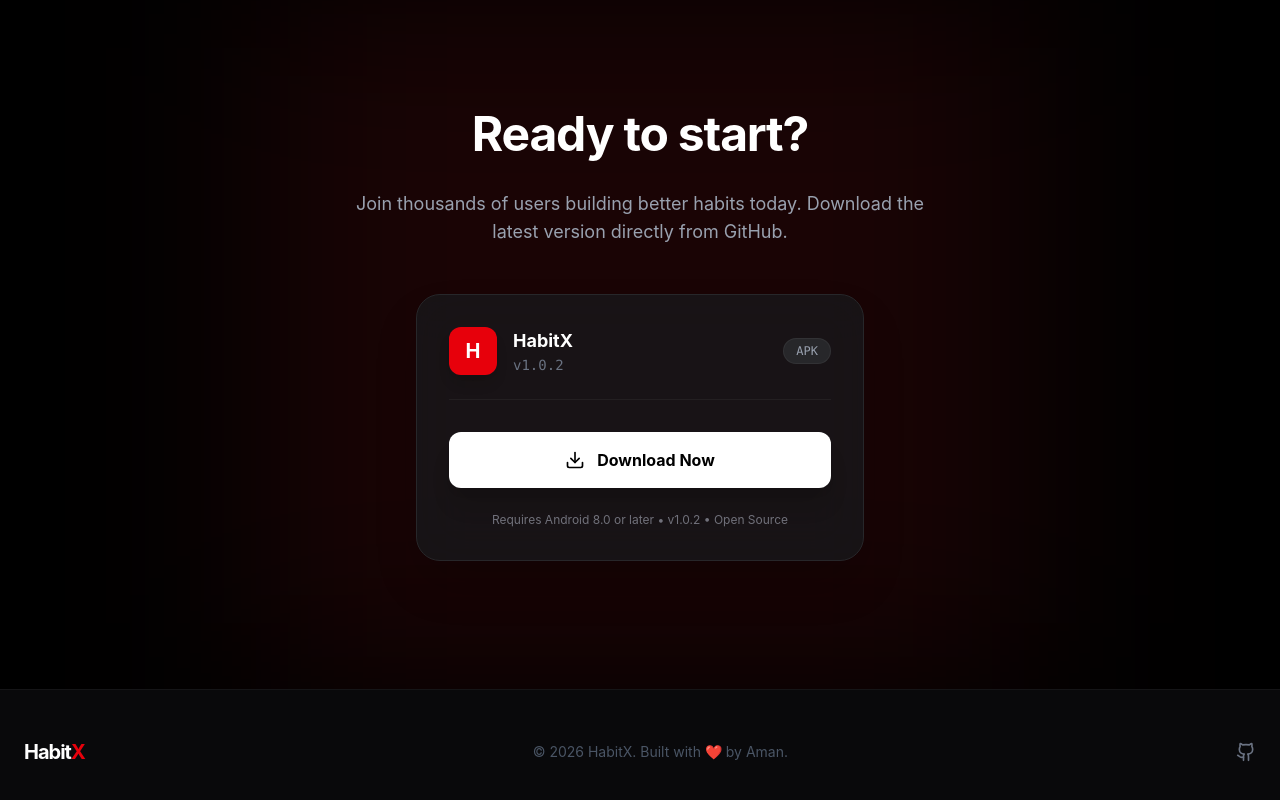
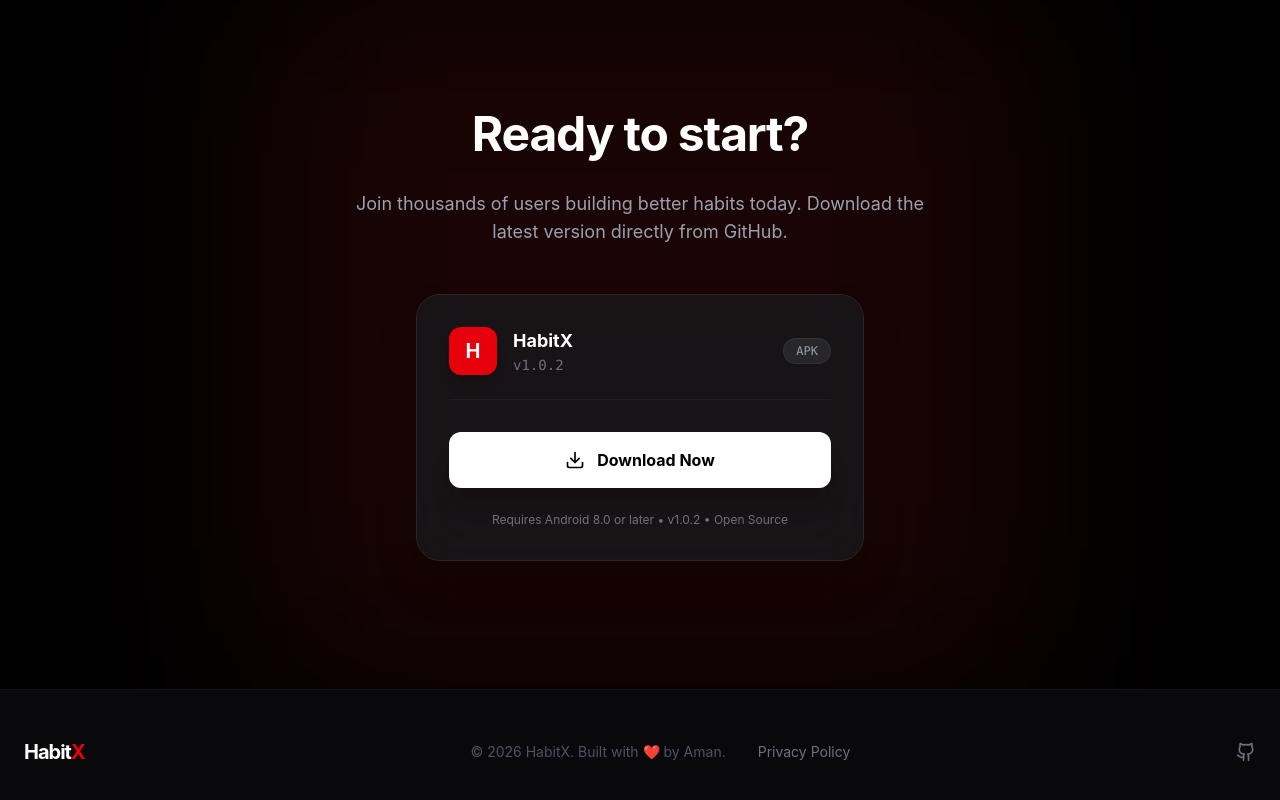
Before and after one commit to aman124598/HabitX, a React (Vite) app in the folder web-dashboard/: page / in a window 1280 px wide. Shown: the part 1810-2610 px from the top of the page. Built offline with nearby package versions, Linux system fonts and the light colour scheme.

Commit message:
fixed privacy page

```diff
--- a/web-dashboard/src/components/Experience.tsx
+++ b/web-dashboard/src/components/Experience.tsx
@@ -192,9 +192,24 @@ export default function Experience() {
                <div className="flex items-center gap-2">
                    <span className="font-bold text-xl tracking-tighter">Habit<span className="text-red-600">X</span></span>
                </div>
-               <p className="text-gray-600 text-sm">© {new Date().getFullYear()} HabitX. Built with ❤️ by Aman.</p>
+
+               <div className="flex flex-col sm:flex-row items-center gap-4 sm:gap-8">
+                 <p className="text-gray-600 text-sm">© {new Date().getFullYear()} HabitX. Built with ❤️ by Aman.</p>
+                 <a
+                   href="/privacy"
+                   onClick={(e) => {
+                     e.preventDefault();
+                     window.history.pushState({}, '', '/privacy');
+                     window.dispatchEvent(new PopStateEvent('popstate'));
+                   }}
+                   className="text-gray-500 hover:text-white text-sm transition-colors"
+                 >
+                   Privacy Policy
+                 </a>
+               </div>
+
                <div className="flex gap-6">
-                   <a href="https://github.com/aman124598/HabitX" className="text-gray-500 hover:text-white transition-colors">
+                   <a href="https://github.com/aman124598/HabitX" target="_blank" rel="noopener noreferrer" className="text-gray-500 hover:text-white transition-colors">
                        <Github size={20} />
                    </a>
                </div>
```
